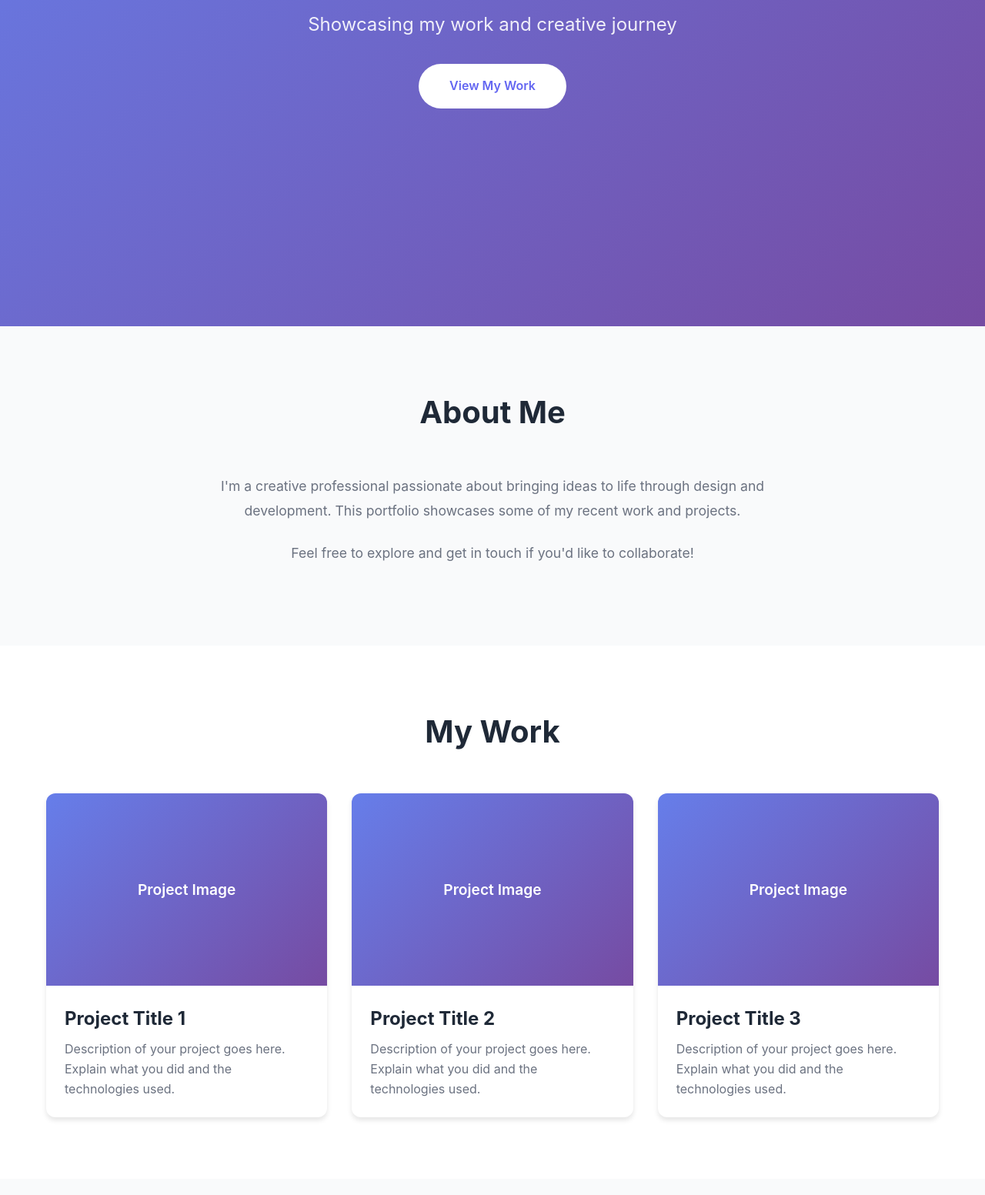
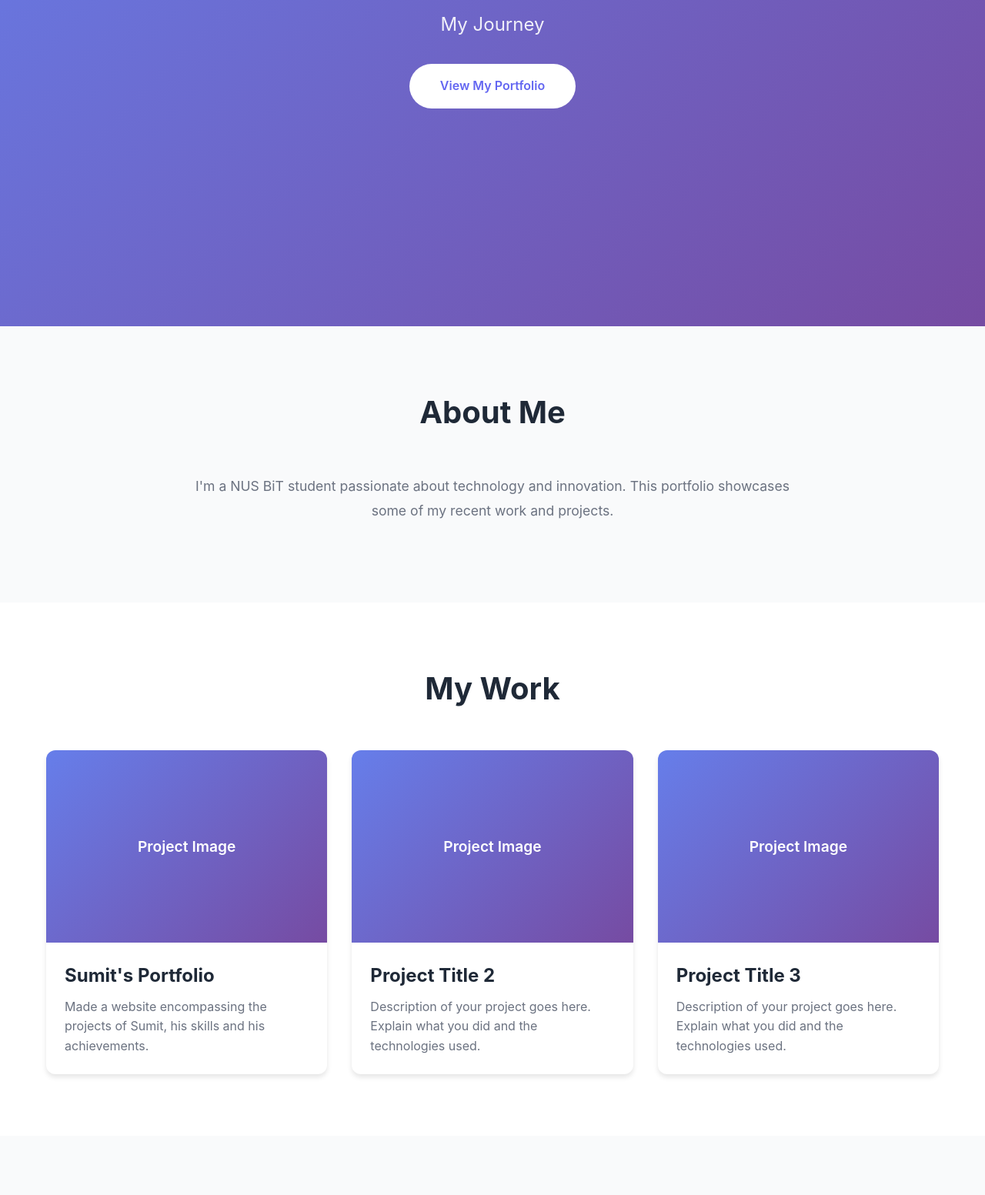
Before and after one commit to 66airy66/kanha-portfolio, a plain HTML site: page index.html in a window 1280 px wide. Shown: the part 376-1929 px from the top of the page at 77% size. Drawn offline with Linux system fonts and the light colour scheme.

```diff
--- a/index.html
+++ b/index.html
@@ -30,8 +30,8 @@
     <section id="home" class="hero">
         <div class="hero-content">
             <h1 class="hero-title">Welcome to My Portfolio</h1>
-            <p class="hero-subtitle">Showcasing my work and creative journey</p>
-            <a href="#work" class="cta-button">View My Work</a>
+            <p class="hero-subtitle">My Journey</p>
+            <a href="#work" class="cta-button">View My Portfolio</a>
         </div>
     </section>
 
@@ -41,8 +41,7 @@
             <h2 class="section-title">About Me</h2>
             <div class="about-content">
                 <div class="about-text">
-                    <p>I'm a creative professional passionate about bringing ideas to life through design and development. This portfolio showcases some of my recent work and projects.</p>
-                    <p>Feel free to explore and get in touch if you'd like to collaborate!</p>
+                    <p>I'm a NUS BiT student passionate about technology and innovation. This portfolio showcases some of my recent work and projects.</p>
                 </div>
             </div>
         </div>
@@ -55,11 +54,11 @@
             <div class="work-grid">
                 <div class="work-item">
                     <div class="work-image-placeholder">
-                        <span>Project Image</span>
+                        <span>Project Image</span> <!-- replace with screenshot of the website-->
                     </div>
                     <div class="work-info">
-                        <h3>Project Title 1</h3>
-                        <p>Description of your project goes here. Explain what you did and the technologies used.</p>
+                        <h3>Sumit's Portfolio</h3>
+                        <p>Made a website encompassing the projects of Sumit, his skills and his achievements.</p>
                     </div>
                 </div>
                 <div class="work-item">
```
Also changed, not shown: 1 other file.
